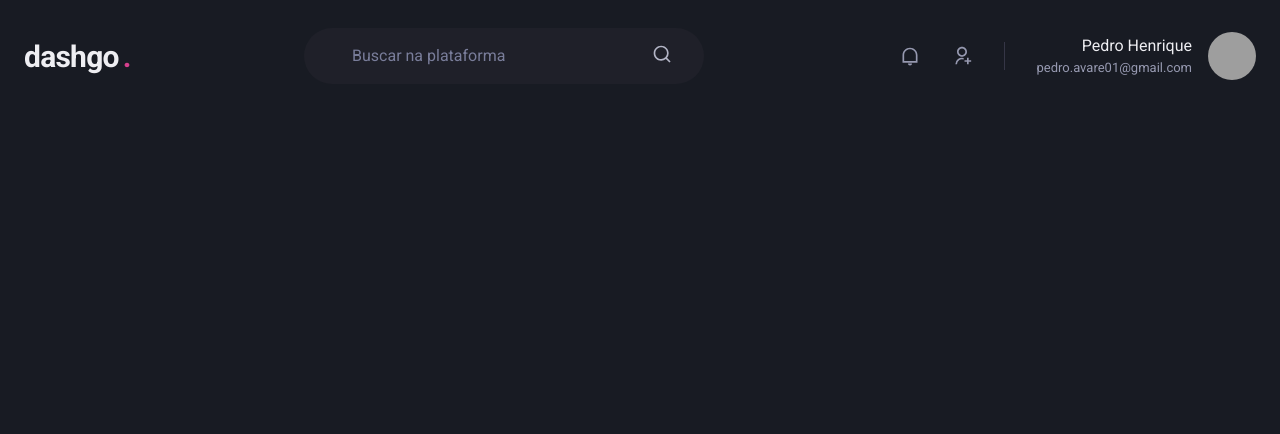
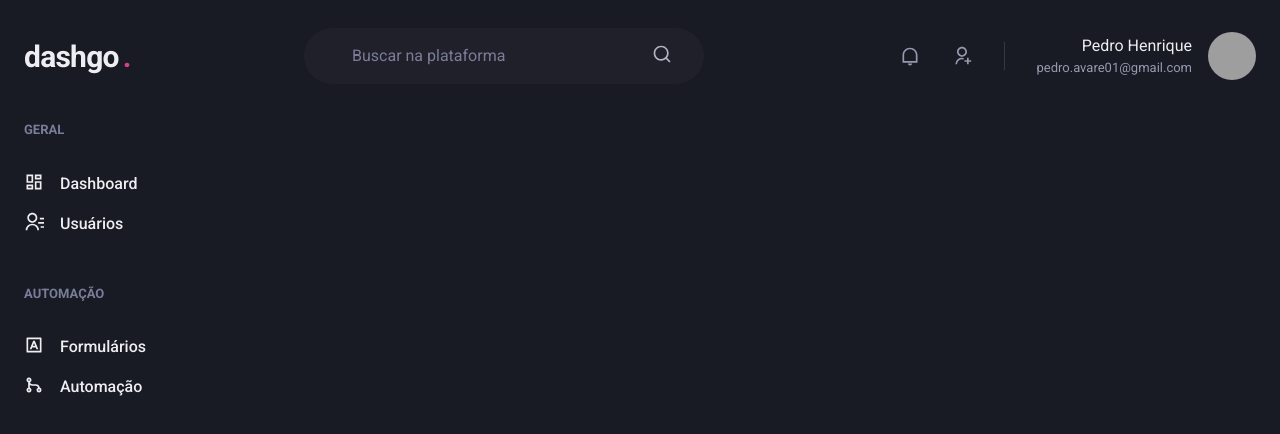
Before and after one commit to pedrohenriiz/dashgo-rocketseat, a Next.js app: page /dashboard in a window 1280 px wide. Shown: the top 434 px of the page. Built offline with nearby package versions, Linux system fonts and the light colour scheme; grey boxes are pictures that could not be loaded.

Commit message:
Adds basic sidebar

```diff
--- /dev/null
+++ b/src/components/Sidebar/index.tsx
@@ -0,0 +1,63 @@
+import { Box, Stack, Text, Link, Icon } from '@chakra-ui/react';
+import {
+  RiContactsLine,
+  RiDashboardLine,
+  RiGitMergeLine,
+  RiInputMethodLine,
+} from 'react-icons/ri';
+
+export function Sidebar() {
+  return (
+    <Box as='aside' w='64' mr='8'>
+      <Stack spacing='12' align='flex-start'>
+        <Box>
+          <Text fontWeight='bold' color='gray.400' fontSize='small'>
+            GERAL
+          </Text>
+
+          <Stack spacing='4' mt='8' align='stretch'>
+            <Link display='flex'>
+              <Icon as={RiDashboardLine} fontSize='20' />
+
+              <Text ml='4' fontWeight='medium'>
+                Dashboard
+              </Text>
+            </Link>
+
+            <Link display='flex'>
+              <Icon as={RiContactsLine} fontSize='20' />
+
+              <Text ml='4' fontWeight='medium'>
+                Usuários
+              </Text>
+            </Link>
+          </Stack>
+        </Box>
+
+        <Box>
+          <Text fontWeight='bold' color='gray.400' fontSize='small'>
+            AUTOMAÇÃO
+          </Text>
+
+          <Stack spacing='4' mt='8' align='stretch'>
+            <Link display='flex'>
+              <Icon as={RiInputMethodLine} fontSize='20' />
+
+              <Text ml='4' fontWeight='medium'>
+                Formulários
+              </Text>
+            </Link>
+
+            <Link display='flex'>
+              <Icon as={RiGitMergeLine} fontSize='20' />
+
+              <Text ml='4' fontWeight='medium'>
+                Automação
+              </Text>
+            </Link>
+          </Stack>
+        </Box>
+      </Stack>
+    </Box>
+  );
+}
--- a/src/pages/dashboard.tsx
+++ b/src/pages/dashboard.tsx
@@ -1,5 +1,15 @@
+import { Flex } from '@chakra-ui/react';
 import { Header } from '../components/Header';
+import { Sidebar } from '../components/Sidebar';
 
 export default function Dashboard() {
-  return <Header />;
+  return (
+    <Flex direction='column' h='100vh'>
+      <Header />
+
+      <Flex w='100%' my='6' maxWidth={1480} mx='auto' px='6'>
+        <Sidebar />
+      </Flex>
+    </Flex>
+  );
 }
```
